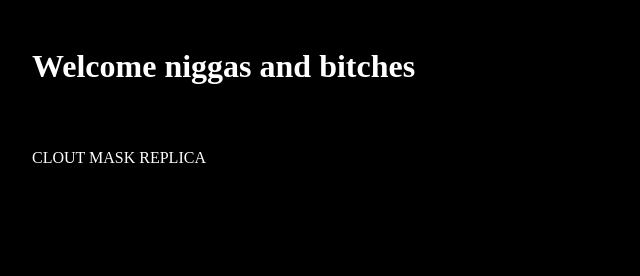
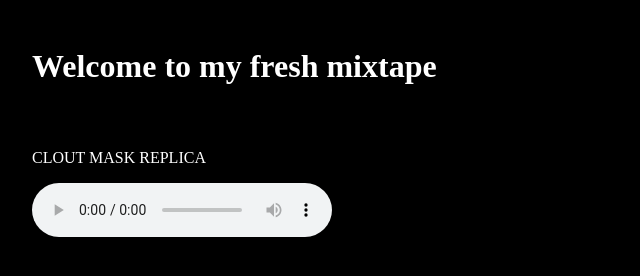
Before and after one commit to zachmolony/cloutmaskreplica, a plain HTML site: page index.html in a window 1280 px wide. Shown: the whole page, without its empty margins (0-640 px from the left). Drawn offline with Linux system fonts and the light colour scheme.

Commit message:
added audio player

```diff
--- a/index.html
+++ b/index.html
@@ -7,7 +7,6 @@
 </head>
 
 <style>
-
     body {
         background-color: black;
         color: white;
@@ -18,11 +17,15 @@
     P {
         margin-top: 4em;
     }
-    </style>
+</style>
 
 <body>
-    <h1>Welcome niggas and bitches</h1>
+    <h1>Welcome to my fresh mixtape</h1>
     <p>CLOUT MASK REPLICA</p>
+    <audio controls>
+    <source src="assets/songofmypeople.m4a" type="audio/mpeg">
+Your browser does not support the audio element.
+</audio>
 </body>
 
 </html>
```
